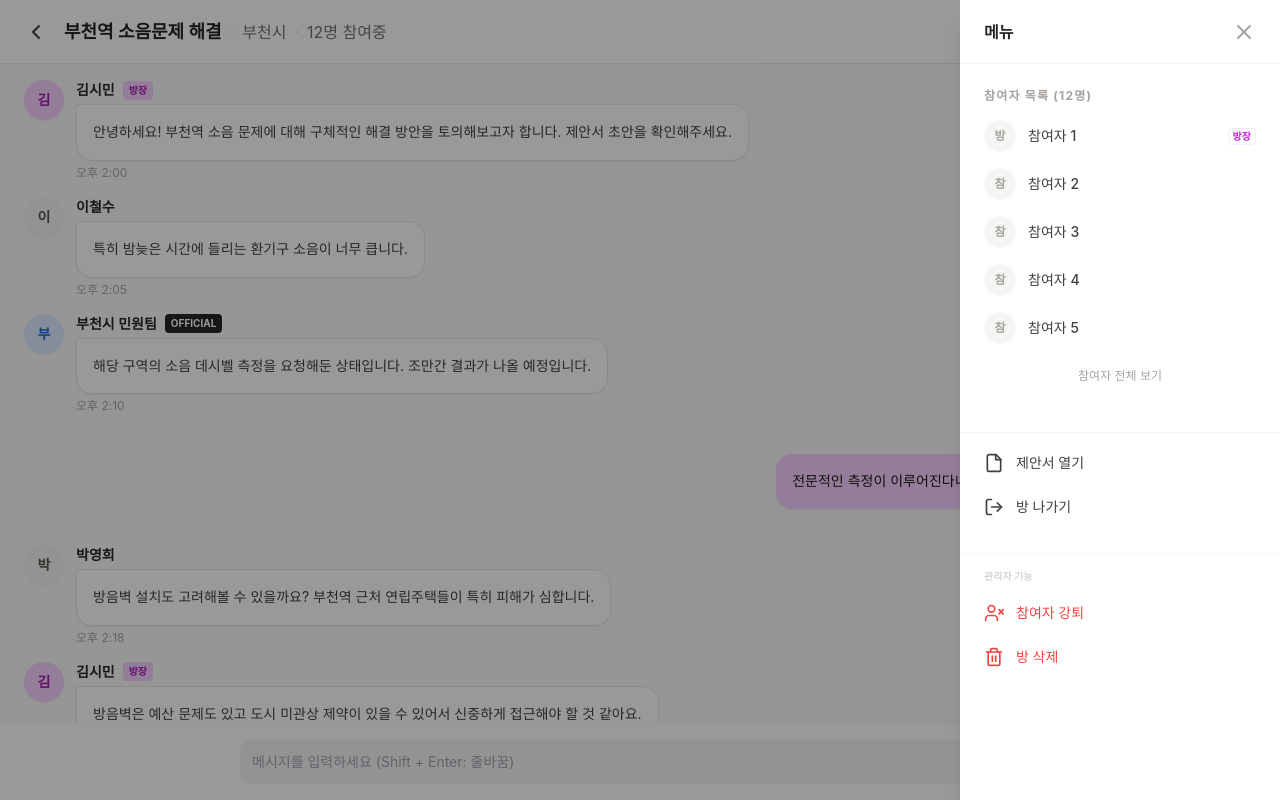
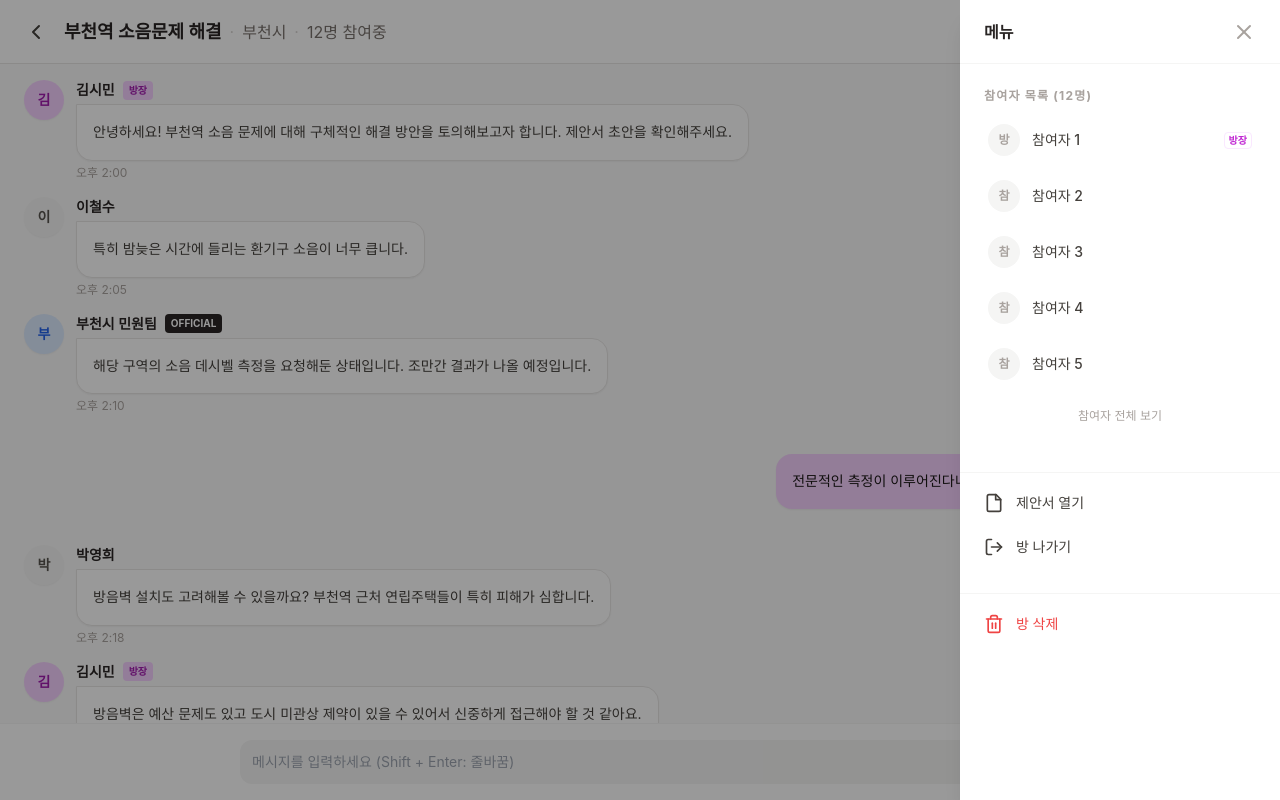
Before and after one commit to civil-bridge/Civil-Bridge-FE, a React (Vite) app: page /room/1 in a window 1280 px wide. Both pictures are taken after a click on the button 1244 px from the left and 31 px from the top of the page. Built offline with nearby package versions, Linux system fonts and the light colour scheme; a web font is replaced by a local one.

Commit message:
feat: 참여자 강퇴 방식을 우클릭 컨텍스트 메뉴로 변경
- 기존 참여자 강퇴 버튼 제거
- 참여자 목록 우클릭 시 컨텍스트 메뉴 표시
- 컨텍스트 메뉴를 통한 강퇴 확인 모달 연결

```diff
--- a/src/pages/RoomPage.tsx
+++ b/src/pages/RoomPage.tsx
@@ -19,6 +19,10 @@ const RoomPage: React.FC = () => {
 
     // Modal States
     const [activeModal, setActiveModal] = useState<string | null>(null);
+    const [kickTarget, setKickTarget] = useState<string>('');
+
+    // Context Menu State
+    const [contextMenu, setContextMenu] = useState<{ x: number, y: number, name: string } | null>(null);
 
     // Dummy Data for Room
     const roomInfo = {
@@ -42,6 +46,19 @@ const RoomPage: React.FC = () => {
     const handleConfirmAction = () => {
         console.log(`Action confirmed for ${activeModal}`);
         setActiveModal(null);
+    };
+
+    const handleContextMenu = (e: React.MouseEvent, name: string) => {
+        e.preventDefault();
+        setContextMenu({
+            x: e.pageX,
+            y: e.pageY,
+            name
+        });
+    };
+
+    const closeContextMenu = () => {
+        setContextMenu(null);
     };
 
     // Profile Icon Style Mapping
@@ -226,15 +243,22 @@ const RoomPage: React.FC = () => {
                             <div className="p-6">
                                 <h3 className="text-xs font-bold text-neutral-400 uppercase tracking-widest mb-4">참여자 목록 (12명)</h3>
                                 <div className="space-y-4">
-                                    {[1, 2, 3, 4, 5].map(i => (
-                                        <div key={i} className="flex items-center gap-3">
+                                    {[1, 2, 3, 4, 5].map(i => {
+                                        const name = `참여자 ${i}`;
+                                        return (
+                                            <div
+                                                key={i}
+                                                className="flex items-center gap-3 p-1 rounded-lg hover:bg-neutral-50 transition-colors cursor-context-menu"
+                                                onContextMenu={(e) => i !== 1 && handleContextMenu(e, name)}
+                                            >
                                                 <div className="w-8 h-8 rounded-full bg-neutral-100 flex items-center justify-center text-xs font-bold text-neutral-400">
                                                     {i === 1 ? '방' : '참'}
                                                 </div>
-                                            <span className="text-sm font-medium text-neutral-700">참여자 {i}</span>
+                                                <span className="text-sm font-medium text-neutral-700">{name}</span>
                                                 {i === 1 && <span className="text-[10px] text-primary-500 font-bold ml-auto border border-primary-100 px-1 rounded">방장</span>}
                                             </div>
-                                    ))}
+                                        );
+                                    })}
                                     <button className="w-full text-center text-xs text-neutral-400 hover:text-neutral-600 py-2">
                                         참여자 전체 보기
                                     </button>
@@ -269,16 +293,6 @@ const RoomPage: React.FC = () => {
                             </div>
 
                             <div className="mt-4 border-t border-neutral-100 p-2">
-                                <h3 className="px-4 py-2 text-[10px] font-bold text-neutral-300 uppercase">관리자 기능</h3>
-                                <button
-                                    onClick={() => setActiveModal('kickParticipant')}
-                                    className="w-full flex items-center gap-3 px-4 py-3 rounded-lg hover:bg-neutral-50 transition-colors text-error"
-                                >
-                                    <svg width="20" height="20" viewBox="0 0 24 24" fill="none" stroke="currentColor" strokeWidth="2" strokeLinecap="round" strokeLinejoin="round">
-                                        <path d="M16 21v-2a4 4 0 0 0-4-4H6a4 4 0 0 0-4 4v2" /><circle cx="9" cy="7" r="4" /><line x1="18" y1="8" x2="23" y2="13" /><line x1="23" y1="8" x2="18" y2="13" />
-                                    </svg>
-                                    <span className="text-sm font-medium">참여자 강퇴</span>
-                                </button>
                                 <button
                                     onClick={() => setActiveModal('deleteRoom')}
                                     className="w-full flex items-center gap-3 px-4 py-3 rounded-lg hover:bg-neutral-50 transition-colors text-error"
@@ -321,10 +335,42 @@ const RoomPage: React.FC = () => {
             />
             <KickParticipantModal
                 isOpen={activeModal === 'kickParticipant'}
-                name="참여자 2"
+                name={kickTarget}
                 onClose={() => setActiveModal(null)}
                 onConfirm={handleConfirmAction}
             />
+
+            {/* Context Menu */}
+            {contextMenu && (
+                <>
+                    <div
+                        className="fixed inset-0 z-[60]"
+                        onClick={closeContextMenu}
+                        onContextMenu={(e) => {
+                            e.preventDefault();
+                            closeContextMenu();
+                        }}
+                    />
+                    <div
+                        className="fixed z-[70] bg-white border border-neutral-200 rounded-xl shadow-xl py-1 min-w-[120px]"
+                        style={{ top: contextMenu.y, left: contextMenu.x }}
+                    >
+                        <button
+                            className="w-full px-4 py-2 text-left text-sm text-error hover:bg-error/5 transition-colors flex items-center gap-2"
+                            onClick={() => {
+                                setKickTarget(contextMenu.name);
+                                setActiveModal('kickParticipant');
+                                closeContextMenu();
+                            }}
+                        >
+                            <svg width="14" height="14" viewBox="0 0 24 24" fill="none" stroke="currentColor" strokeWidth="2" strokeLinecap="round" strokeLinejoin="round">
+                                <path d="M16 21v-2a4 4 0 0 0-4-4H6a4 4 0 0 0-4 4v2" /><circle cx="9" cy="7" r="4" /><line x1="18" y1="8" x2="23" y2="13" /><line x1="23" y1="8" x2="18" y2="13" />
+                            </svg>
+                            강퇴하기
+                        </button>
+                    </div>
+                </>
+            )}
         </div>
     );
 };
```
Lines whose indentation alone changed are shown as unchanged.
